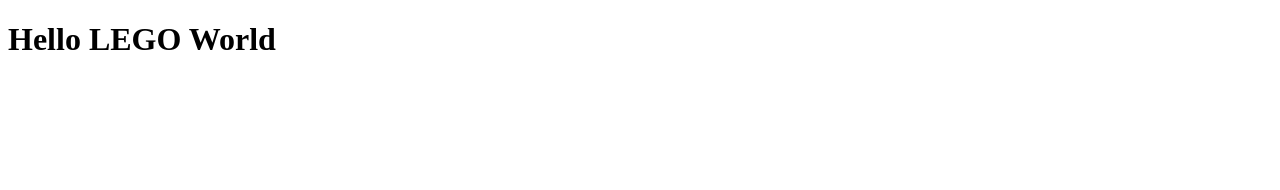
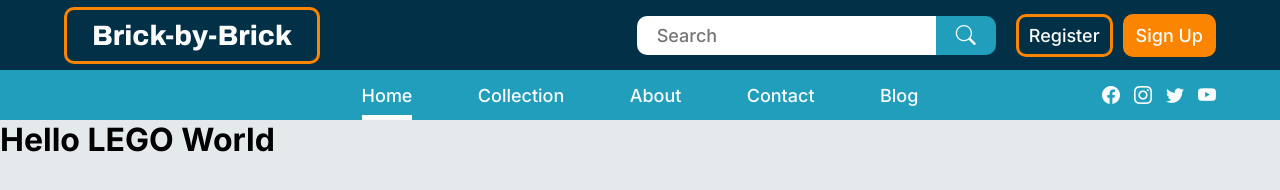
Before and after one commit to 00Wyatt/brick-by-brick-prototype, a website: page index.html in a window 1280 px wide. Drawn offline with nearby package versions, Linux system fonts and the light colour scheme.

Commit message:
Add SASS to project
Add scss files:
Add _boilerplate
Add _components
Add _variables
Add _header
Create and style main navbar

```diff
--- a/index.html
+++ b/index.html
@@ -1,12 +1,52 @@
 <!DOCTYPE html>
 <html lang="en">
+
 <head>
     <meta charset="UTF-8">
     <meta http-equiv="X-UA-Compatible" content="IE=edge">
     <meta name="viewport" content="width=device-width, initial-scale=1.0">
+    <link rel="stylesheet" href="./dist/main.css">
     <title>Brick-by-Brick</title>
 </head>
+
 <body>
+    <header>
+        <div class="nav-one">
+            <div class="container">
+                <div class="nav-one__nav">
+                    <a class="nav-one__logo" href="#">Brick-by-Brick</a>
+                    <div class="nav-one__menu">
+                        <form action="#" class="nav-one__search-bar">
+                            <input type="text" placeholder="Search"><button type="submit"><i class="bi bi-search"></i></button>
+                        </form>
+                        <button class="btn-outline" type="button">Register</button>
+                        <button class="btn-filled" type="button">Sign Up</button>
+                    </div>
+
+                </div>
+            </div>
+        </div>
+        <div class="nav-two">
+            <div class="container">
+                <nav>
+                    <ul class="nav-two__menu">
+                        <li class="nav-two__current"><a href="#" aria-current="page">Home</a></li>
+                        <li><a href="#">Collection</a></li>
+                        <li><a href="#">About</a></li>
+                        <li><a href="#">Contact</a></li>
+                        <li><a href="#">Blog</a></li>
+                    </ul>
+                    <ul class="nav-two__socials">
+                        <li><a href="#" aria-label="Facebook" title="Facebook"><i class="bi bi-facebook"></i></a></li>
+                        <li><a href="#" aria-label="Instagram" title="Instagram"><i class="bi bi-instagram"></i></a></li>
+                        <li><a href="#" aria-label="Twitter" title="Twitter"><i class="bi bi-twitter"></i></a></li>
+                        <li><a href="#" aria-label="YouTube" title="YouTube"><i class="bi bi-youtube"></i></a></li>
+                    </ul>
+                </nav>
+            </div>
+        </div>
+    </header>
     <h1>Hello LEGO World</h1>
 </body>
+
 </html>
--- /dev/null
+++ b/scss/_boilerplate.scss
@@ -0,0 +1,26 @@
+html {
+    font-size: 100%;
+    box-sizing: border-box;
+}
+*,
+*::before,
+*::after {
+    box-sizing: inherit;
+}
+body {
+    background: $primary-2;
+    font-family: $paragraph;
+}
+* {
+    margin: 0;
+    padding: 0;
+    font-family: inherit;
+}
+a,
+a:visited,
+a:active {
+    text-decoration: none;
+}
+li {
+    list-style: none;
+}
--- /dev/null
+++ b/scss/_components.scss
@@ -0,0 +1,79 @@
+.container {
+    display: grid;
+    padding: 0 5%;
+}
+.logo {
+    color: $primary-3;
+    font-family: $heading;
+    font-size: 28px;
+    border: 3px solid $accent-0;
+    border-radius: $rounded;
+    padding: 10px 25px;
+}
+.btn {
+    min-width: fit-content;
+    color: $primary-3;
+    border: 3px solid $accent-0;
+    border-radius: $rounded;
+    padding: 8px 10px;
+    font-size: 18px;
+    font-weight: 500;
+    transition: background-color $transition, opacity $transition;
+    cursor: pointer;
+
+    &:hover {
+        opacity: 0.9;
+    }
+
+    &-filled {
+        @extend .btn;
+        background: $accent-0;
+
+        &:active {
+            opacity: 1;
+            background: transparent;
+        }
+    }
+
+    &-outline {
+        @extend .btn;
+        background: transparent;
+
+        &:active {
+            opacity: 1;
+            background: $accent-0;
+        }
+    }
+}
+.search-bar {
+    height: 39px;
+    font-weight: 500;
+    border: transparent;
+
+    & input {
+        @extend .search-bar;
+        min-width: 280px;
+        padding: 0 20px;
+        border-radius: $rounded 0 0 $rounded;
+        font-size: 18px;
+    }
+
+    & button {
+        @extend .search-bar;
+        background: $secondary-1;
+        color: $primary-3;
+        width: 60px;
+        font-size: 20px;
+        border-radius: 0 $rounded $rounded 0;
+        transition: opacity $transition;
+        cursor: pointer;
+
+        &:hover {
+            opacity: 0.9;
+        }
+
+        &:active {
+            opacity: 0.7;
+        }
+    }
+}
--- /dev/null
+++ b/scss/_header.scss
@@ -0,0 +1,94 @@
+.nav {
+    font-size: 18px;
+    font-weight: 500;
+
+    &-one {
+        @extend .nav;
+        background: $secondary-0;
+
+        .container {
+            align-items: center;
+        }
+
+        &__nav {
+            min-height: 70px;
+            display: flex;
+            justify-content: space-between;
+            align-items: center;
+        }
+
+        &__logo {
+            @extend .logo;
+        }
+
+        &__menu {
+            display: flex;
+            align-items: center;
+            gap: 10px;
+        }
+
+        &__search-bar {
+            @extend .search-bar;
+            margin-right: 10px;
+        }
+    }
+
+    &-two {
+        @extend .nav;
+        background: $secondary-1;
+
+        nav {
+            min-height: 50px;
+            display: grid;
+            align-items: center;
+            grid-template-columns: 1fr 3fr 1fr;
+        }
+
+        a {
+            color: $primary-3;
+        }
+
+        li {
+            transition: opacity $transition;
+            cursor: pointer;
+
+            &:hover {
+                opacity: 0.8;
+            }
+
+            &:active {
+                opacity: 0.6;
+            }
+        }
+
+        &__menu {
+            height: 100%;
+            grid-column: 2;
+            padding: 0 5%;
+            display: flex;
+            justify-content: space-around;
+
+            li {
+                display: grid;
+                align-items: center;
+                position: relative;
+
+            }
+        }
+
+        &__current::after {
+            content: "";
+            position: absolute;
+            height: 5px;
+            width: 100%;
+            bottom: 0;
+            background: $primary-3;
+        }
+
+        &__socials {
+            display: flex;
+            justify-content: end;
+            gap: 14px;
+        }
+    }
+}
--- /dev/null
+++ b/scss/_variables.scss
@@ -0,0 +1,20 @@
+// Colors
+$primary-0: #2A2B2B;
+$primary-1: #8F9394;
+$primary-2: #E4E9EB;
+$primary-3: #FAFCFC;
+
+$secondary-0: #023047;
+$secondary-1: #219EBC;
+$secondary-2: #8ECAE6;
+
+$accent-0: #FB8500;
+$accent-1: #FFB703;
+
+// Fonts
+$heading: 'Archivo', sans-serif;
+$paragraph:'Inter', sans-serif;
+
+// Utilities
+$rounded: 10px;
+$transition: 150ms ease-in-out;
--- /dev/null
+++ b/scss/main.scss
@@ -0,0 +1,7 @@
+@import url('https://fonts.googleapis.com/css2?family=Archivo:wght@800&display=swap');
+@import url('https://fonts.googleapis.com/css2?family=Inter:wght@300;400;500;600;700&display=swap');
+@import url("https://cdn.jsdelivr.net/npm/bootstrap-icons@1.9.1/font/bootstrap-icons.css");
+@import "variables";
+@import "boilerplate";
+@import "components";
+@import "header";
```
Also changed, not shown: package.json (added, +24 -0 lines), README.md, dist/main.css (added), 3 other files.
